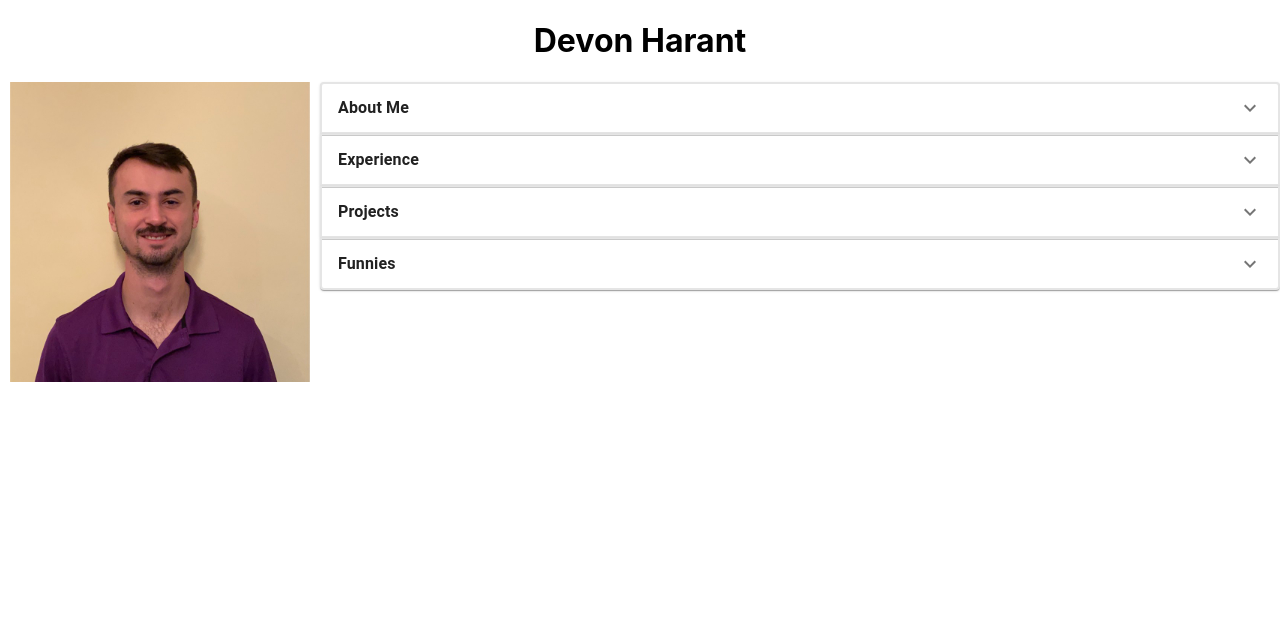
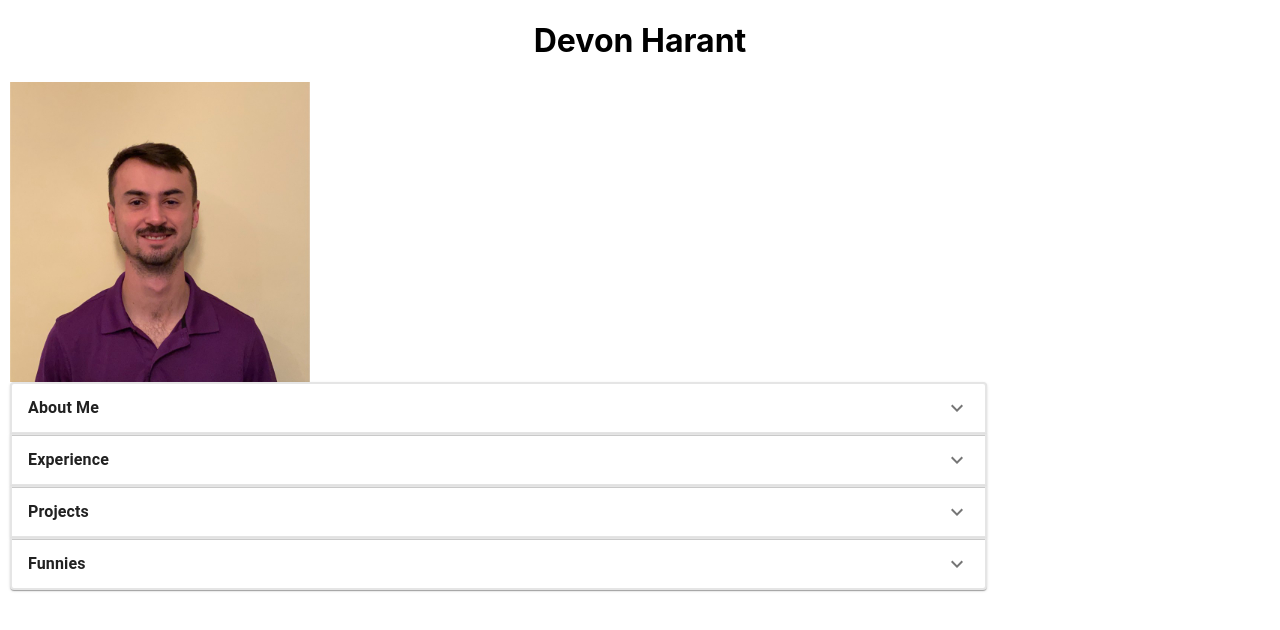
Before and after one commit to devonharant/resumesite, a React (Create React App) app: page / in a window 1280 px wide. Shown: the top 630 px of the page. Built offline with nearby package versions, Linux system fonts and the light colour scheme.

Commit message:
fixing flex issues

```diff
--- a/public/index.html
+++ b/public/index.html
@@ -24,7 +24,7 @@
       work correctly both with client-side routing and a non-root public URL.
       Learn how to configure a non-root public URL by running `npm run build`.
     -->
-    <title>React App</title>
+    <title>Devon Harant</title>
   </head>
   <body>
     <noscript>You need to enable JavaScript to run this app.</noscript>
--- a/src/Components/AboutMe.jsx
+++ b/src/Components/AboutMe.jsx
@@ -1,22 +1,22 @@
 import React from "react";
-import header from '../header.jpeg';
+import header from '../ega.png';
 import gamecock from '../usc.png';
-import deadhead from '../syf.png';
+import deadhead from '../grateful-dead-steal-your-face.jpeg';
 import { Accordion, AccordionDetails, AccordionSummary, Box, Typography } from "@mui/material";
 import ExpandMoreIcon from '@mui/icons-material/ExpandMore';
 
 export default function AboutMe() {
     return (
         <>
-            <Accordion style={{border: "2px solid rgba(0,0,0,0.1)"}}>
+            <Accordion style={{border: "2px solid rgba(0,0,0,0.1)", width: '95%'}}>
                 <AccordionSummary
                     expandIcon={<ExpandMoreIcon />}
                     aria-controls="panel1a-content"
                     id="panel1a-header">
                     <Typography style={{fontWeight: 'bold'}}>About Me</Typography>
                 </AccordionSummary>
-                <AccordionDetails>
-                    <Box display="flex" flexDirection="row" justifyContent="space-between" style={{paddingBottom: '20px'}}>
+                <AccordionDetails style={{width: '95%'}}>
+                    <Box display="flex" flexDirection="row" justifyContent="space-between" >
                         <img src={gamecock} alt="cocky" style={{height: 100}}/>
                         <img src={header} alt="head" style={{height: 100}}/>
                         <img src={deadhead} alt="syf" style={{height: 100}}/>
--- a/src/Components/BoxColor.jsx
+++ b/src/Components/BoxColor.jsx
@@ -9,11 +9,16 @@ export default function BoxColor(){
         setColor(newColor);
     }
 
+    const reset = () =>{
+        setColor('000000');
+    }
+
     return (
         <>
             <Box display="flex" flexDirection="row">
                 <Button onClick={changeColor}>click me</Button>
                 <Box bgcolor={`#${color}`} style={{maxWidth: '50px', maxHeight: '50px'}}>hello:)</Box>
+                <Button onClick={reset}>Reset</Button>
             </Box>
         </>
     )
--- a/src/Components/ButtonIncrement.jsx
+++ b/src/Components/ButtonIncrement.jsx
@@ -18,9 +18,9 @@ export default function ButtonIncrement(){
     return (
         <>
             <Box display="flex" flexDirection="row">
-                <Button onClick={countDown}>Count Down</Button>
+                <Button onClick={countDown} style={{color: 'red'}}>Count Down</Button>
                 <Typography style={{paddingTop:'6px'}}>{count}</Typography>
-                <Button onClick={countUp}>Count Up</Button>
+                <Button onClick={countUp} style={{color: 'green'}}>Count Up</Button>
                 <Button onClick={reset}>Reset</Button>
             </Box>
         </>
--- a/src/Components/Content.jsx
+++ b/src/Components/Content.jsx
@@ -10,11 +10,11 @@ export default function Content() {
     return(
     <>
         <Header/>
-        <Box display="flex" flexDirection="row" style={{paddingLeft: '10px'}}>
-            <Box display="flex">
-                <img src={picture} alt="img" style={{height: 300, width: 300}}/>
+        <Box display="flex" flexDirection="row" flexWrap="wrap">
+            <Box display="flex" flexWrap="inherit">
+                <img src={picture} alt="img" style={{paddingLeft: '10px', maxHeight: '300px'}}/>
             </Box>
-            <Box display="flex" flexDirection="column" style={{paddingLeft: '10px', maxWidth: '80%'}}>
+            <Box display="flex" flexDirection="column" style={{paddingLeft: '10px', width: '80%'}} flexWrap="inherit">
                 <AboutMe/>
                 <Experience/>
                 <Projects/>
--- a/src/Components/Experience.jsx
+++ b/src/Components/Experience.jsx
@@ -5,14 +5,14 @@ import ExpandMoreIcon from '@mui/icons-material/ExpandMore';
 export default function Experience() {
     return (
         <>
-            <Accordion style={{border: "2px solid rgba(0,0,0,0.1)"}}>
+            <Accordion style={{border: "2px solid rgba(0,0,0,0.1)", width: '95%'}}>
                 <AccordionSummary
                     expandIcon={<ExpandMoreIcon />}
                     aria-controls="panel1a-content"
                     id="panel1a-header">
                     <Typography style={{fontWeight: 'bold'}}>Experience</Typography>
                 </AccordionSummary>
-                <AccordionDetails>
+                <AccordionDetails >
                     <Typography textAlign="left">I have experience from the following occupations: </Typography>
                     <List >
                     <ListItem nested>
--- a/src/Components/Funnies.jsx
+++ b/src/Components/Funnies.jsx
@@ -7,7 +7,7 @@ import BoxColor from "./BoxColor";
 export default function Funnies(){
     return (
         <>
-            <Accordion style={{border: "2px solid rgba(0,0,0,0.1)"}}>
+            <Accordion style={{border: "2px solid rgba(0,0,0,0.1)", width: '95%'}}>
                 <AccordionSummary
                     expandIcon={<ExpandMoreIcon />}
                     aria-controls="panel1a-content"
@@ -15,10 +15,7 @@ export default function Funnies(){
                     <Typography style={{fontWeight: 'bold'}}>Funnies</Typography>
                 </AccordionSummary>
                 <AccordionDetails>
-                    <Typography textAlign="left" style={{paddingBottom: '5px'}}>
-                    Funny time
-                    </Typography>
-                    <Box display="flex" flexDirection="row" justifyContent="space-between">
+                    <Box display="flex" flexDirection="row" justifyContent="space-between" flexWrap="wrap">
                         <ButtonIncrement/>
                         <BoxColor/>
                         <a href='https://www.youtube.com/watch?v=dQw4w9WgXcQ'>for the love of all that is good, don't click me</a>
--- a/src/Components/Projects.jsx
+++ b/src/Components/Projects.jsx
@@ -8,14 +8,14 @@ export default function Projects(){
 
     return(
         <>
-            <Accordion style={{border: "2px solid rgba(0,0,0,0.1)"}}>
+            <Accordion style={{border: "2px solid rgba(0,0,0,0.1)", width: '95%'}}>
                     <AccordionSummary
                         expandIcon={<ExpandMoreIcon />}
                         aria-controls="panel1a-content"
                         id="panel1a-header">
                         <Typography style={{fontWeight: 'bold'}}>Projects</Typography>
                     </AccordionSummary>
-                    <AccordionDetails>
+                    <AccordionDetails >
                     <Typography textAlign="left">Projects I have worked on: </Typography>
                     <List >
                         <ListItem nested>
```
Also changed, not shown: src/ega.png (added), src/grateful-dead-steal-your-face.jpeg (added).
